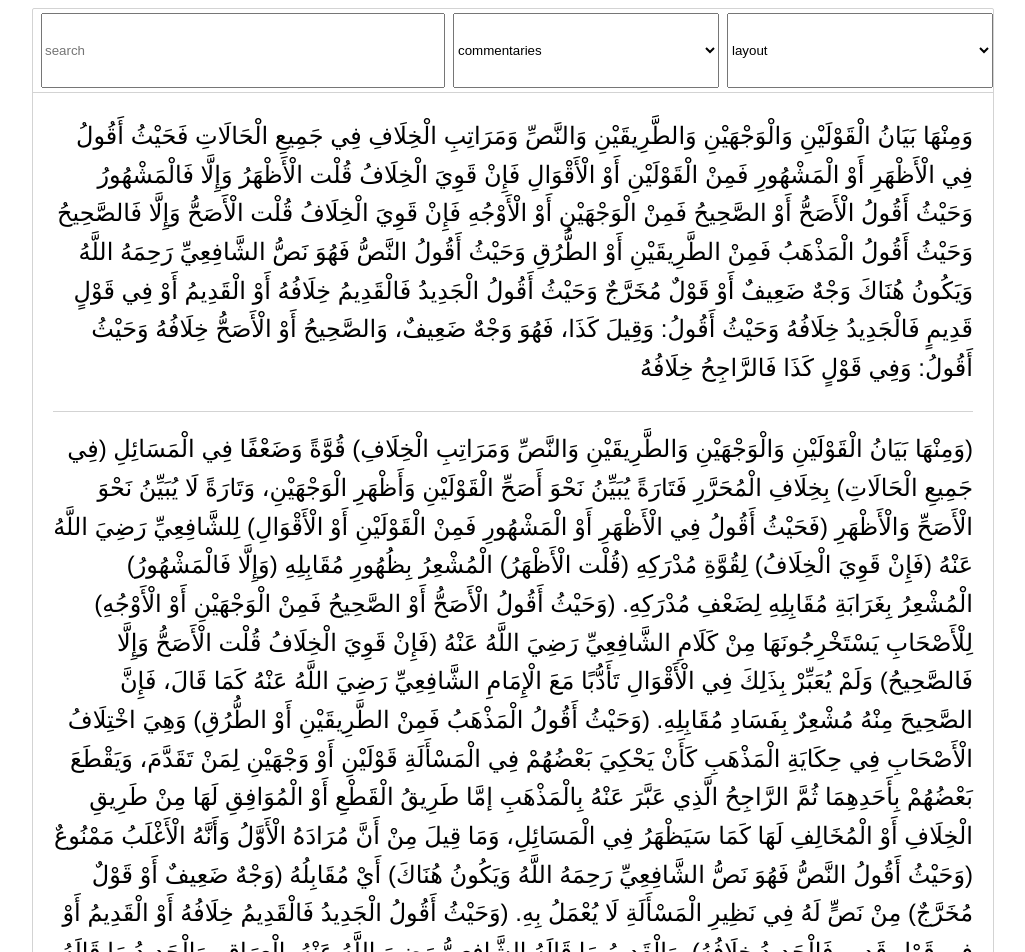
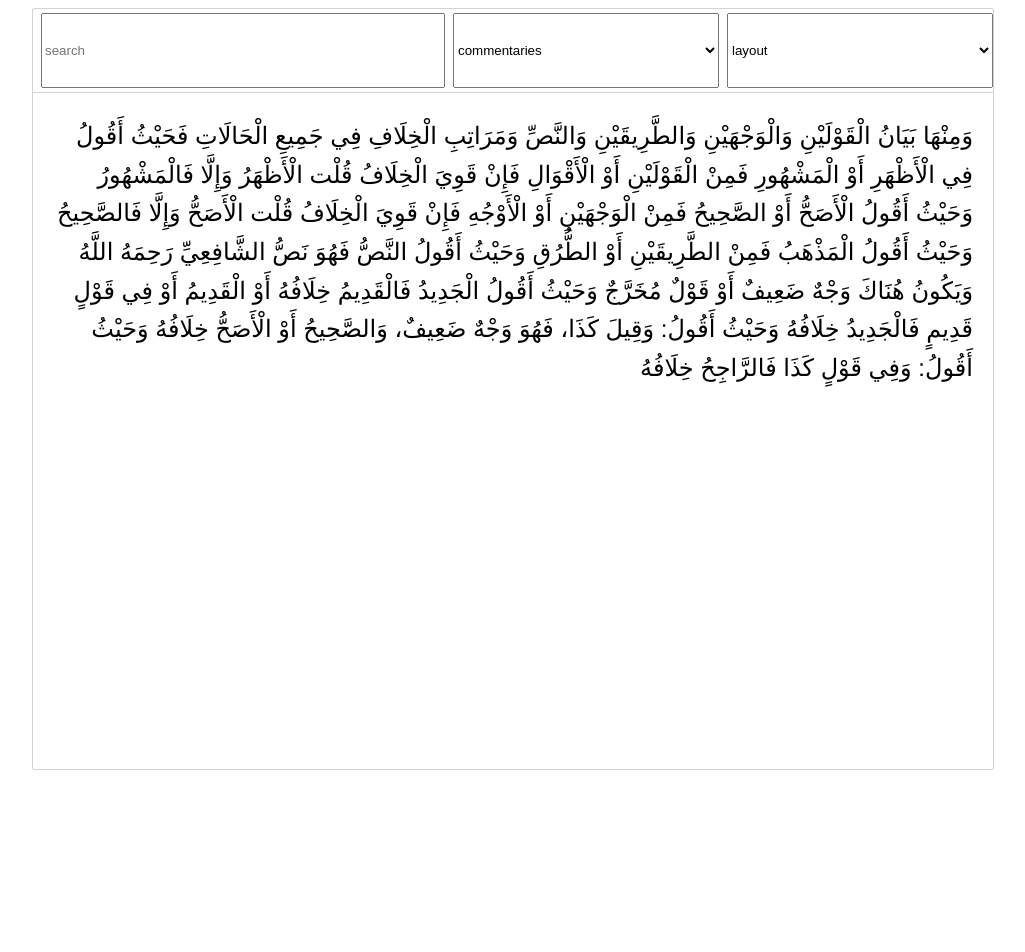
Before and after one commit to p-adams/ibarah-app, a Svelte app: page / in a window 1280 px wide. Shown: the top 952 px of the page, without its empty margins (127-1152 px from the left). After the commit the page ends 800 px from the top, so only its background shows below. Built offline with nearby package versions, Linux system fonts and the light colour scheme.

Commit message:
apply transitions when toggle between layouts

```diff
--- a/src/App.svelte
+++ b/src/App.svelte
@@ -1,4 +1,5 @@
 <script lang="ts">
+  import { fade } from "svelte/transition";
   type Layout = "top-bottom" | "side-by-side";
   let text: string = `
   وَمِنْهَا بَيَانُ الْقَوْلَيْنِ وَالْوَجْهَيْنِ وَالطَّرِيقَيْنِ وَالنَّصِّ وَمَرَاتِبِ الْخِلَافِ فِي جَمِيعِ الْحَالَاتِ فَحَيْثُ أَقُولُ فِي الْأَظْهَرِ أَوْ الْمَشْهُورِ فَمِنْ الْقَوْلَيْنِ أَوْ الْأَقْوَالِ فَإِنْ قَوِيَ الْخِلَافُ قُلْت الْأَظْهَرُ  وَإِلَّا فَالْمَشْهُورُ  وَحَيْثُ أَقُولُ الْأَصَحُّ أَوْ الصَّحِيحُ فَمِنْ الْوَجْهَيْنِ أَوْ الْأَوْجُهِ  فَإِنْ قَوِيَ الْخِلَافُ قُلْت الْأَصَحُّ وَإِلَّا فَالصَّحِيحُ وَحَيْثُ أَقُولُ الْمَذْهَبُ فَمِنْ الطَّرِيقَيْنِ أَوْ الطُّرُقِ وَحَيْثُ أَقُولُ النَّصُّ فَهُوَ نَصُّ الشَّافِعِيِّ رَحِمَهُ اللَّهُ وَيَكُونُ هُنَاكَ  وَجْهٌ ضَعِيفٌ أَوْ قَوْلٌ مُخَرَّجٌ وَحَيْثُ أَقُولُ الْجَدِيدُ فَالْقَدِيمُ خِلَافُهُ أَوْ الْقَدِيمُ أَوْ فِي قَوْلٍ قَدِيمٍ فَالْجَدِيدُ خِلَافُهُ وَحَيْثُ أَقُولُ: وَقِيلَ كَذَا، فَهُوَ وَجْهٌ ضَعِيفٌ، وَالصَّحِيحُ أَوْ الْأَصَحُّ خِلَافُهُ وَحَيْثُ أَقُولُ: وَفِي قَوْلٍ كَذَا فَالرَّاجِحُ خِلَافُهُ
@@ -10,15 +11,16 @@
     `,
   };
   let searchTerm = "";
-  let selectedCommentaryKey = "mahalli";
-  let selectedLayout = "top-bottom";
-
+  let selectedCommentaryKey = "";
+  let selectedLayout: Layout = "top-bottom";
+  let slideIn = false;
   function _onSelectCommentary(e: { currentTarget: { value: any } }) {
     selectedCommentaryKey = e.currentTarget.value;
   }
 
   function _onSelectLayout(e: { currentTarget: { value: any } }) {
     selectedLayout = e.currentTarget.value;
+    slideIn = true;
   }
 </script>
 
@@ -39,10 +41,10 @@
         <option value="side-by-side">side by side</option>
       </select>
     </div>
-    <div class={`text-container ${selectedLayout}`}>
-      <p class="text">{text}</p>
+    <div class={`text-container ${selectedLayout} ${slideIn ? "slidin" : ""}`}>
+      <p transition:fade class="text">{text}</p>
       {#if selectedCommentaryKey && commentary["key"] === selectedCommentaryKey}
-        <div class="commentary">
+        <div transition:fade class="commentary">
           <p>{commentary["text"]}</p>
         </div>
       {/if}
@@ -106,17 +108,35 @@
     animation: 0.5s slideinTopBottom ease;
   }
 
-  /* @keyframes slideinDefault {
-      ${MainApp.slideAnimation}
+  @keyframes slideinDefault {
+    from {
+      opacity: 0;
     }
+    to {
+      visibility: visible;
+      opacity: 1;
+    }
+  }
 
-    @keyframes slideinSideBySide {
-     ${MainApp.slideAnimation}
+  @keyframes slideinSideBySide {
+    from {
+      opacity: 0;
     }
+    to {
+      visibility: visible;
+      opacity: 1;
+    }
+  }
 
-    @keyframes slideinTopBottom {
-      ${MainApp.slideAnimation}
-    }*/
+  @keyframes slideinTopBottom {
+    from {
+      opacity: 0;
+    }
+    to {
+      visibility: visible;
+      opacity: 1;
+    }
+  }
 
   .text-container.side-by-side {
     grid-template-columns: auto auto;
```
